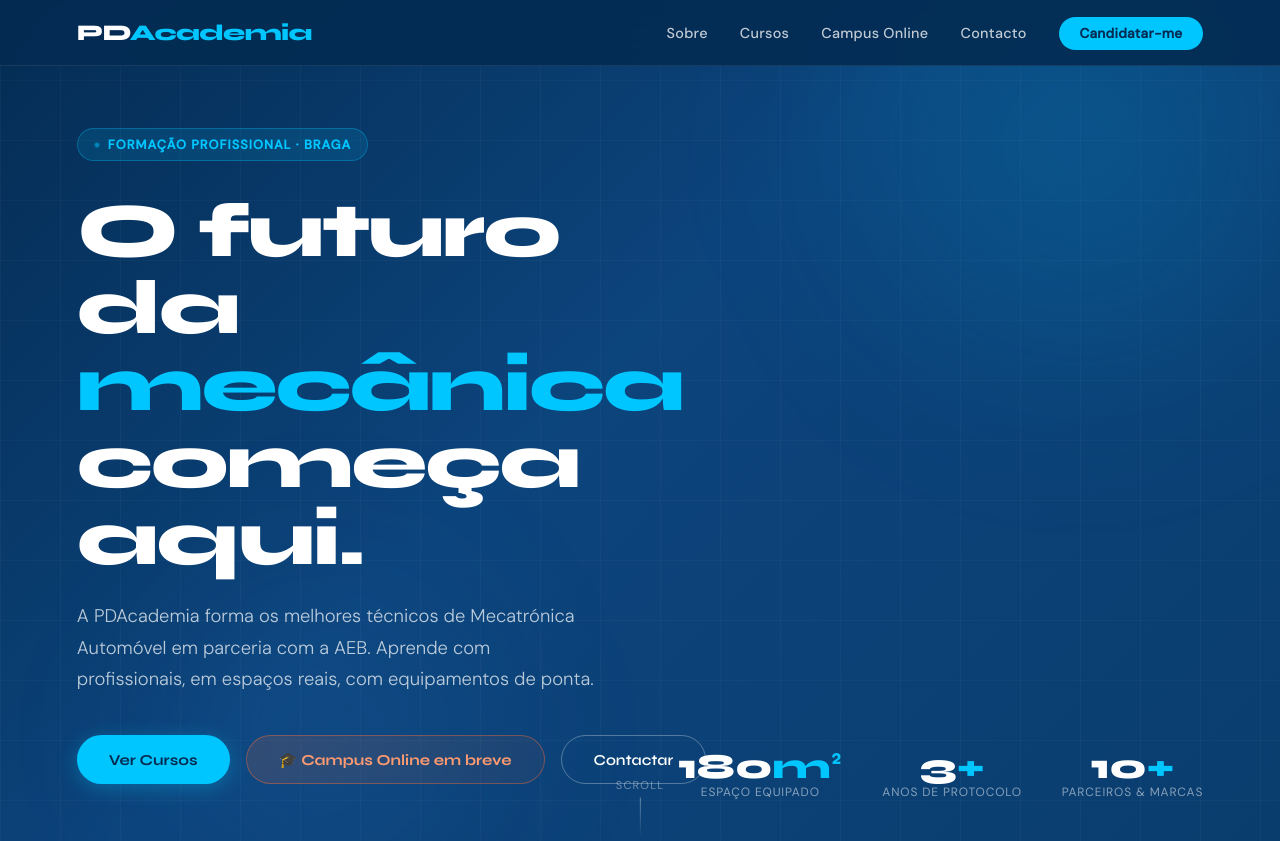
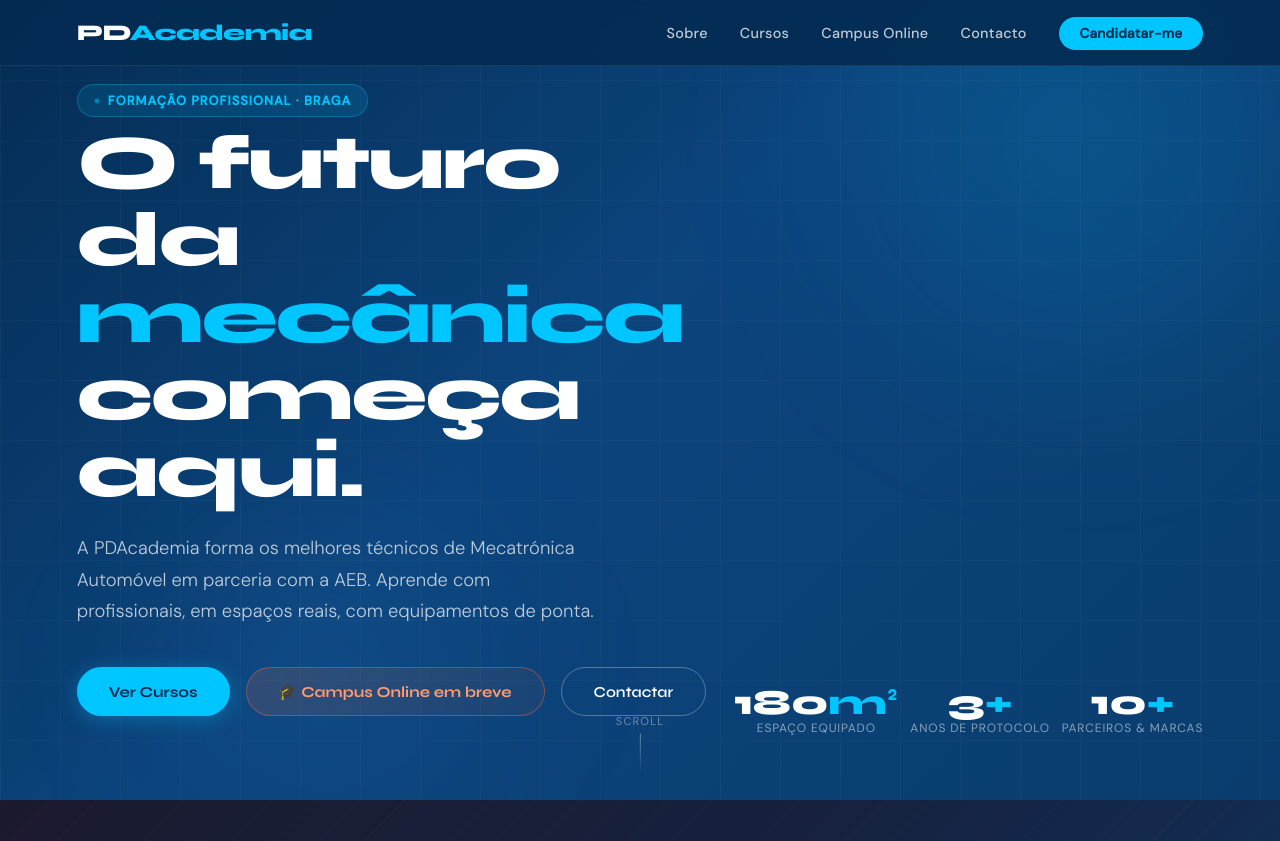
Before and after one commit to DavidVilela1/pd-academia-landingpage, a plain HTML site: page index.html in a window 1280 px wide. Shown: the top 841 px of the page. Drawn offline with Linux system fonts and the light colour scheme.

Commit message:
Update index.html

```diff
--- a/index.html
+++ b/index.html
@@ -78,7 +78,7 @@
     min-height: 100vh;
     background: linear-gradient(135deg, var(--blue-900) 0%, var(--blue-800) 45%, #0a3d6e 100%);
     display: flex; align-items: center;
-    padding: 8rem 6% 5rem;
+    padding: 5rem 6% 5rem;
     position: relative; overflow: hidden;
   }
 
@@ -125,7 +125,7 @@
     color: var(--accent); font-size: 0.8rem; font-weight: 600;
     letter-spacing: 0.08em; text-transform: uppercase;
     padding: 0.45rem 1rem; border-radius: 50px;
-    margin-bottom: 2rem;
+    margin-bottom: 0.5rem;
     opacity: 0; animation: fadeUp 0.6s 0.2s forwards;
   }
   .hero-badge::before {
@@ -196,7 +196,7 @@
   .hero-stats {
     position: absolute; right: 6%; bottom: 4rem;
     z-index: 2;
-    display: flex; gap: 2.5rem;
+    display: flex; gap: 0.75rem;
     opacity: 0; animation: fadeUp 0.7s 1s forwards;
   }
   .stat-item { text-align: center; }
```
